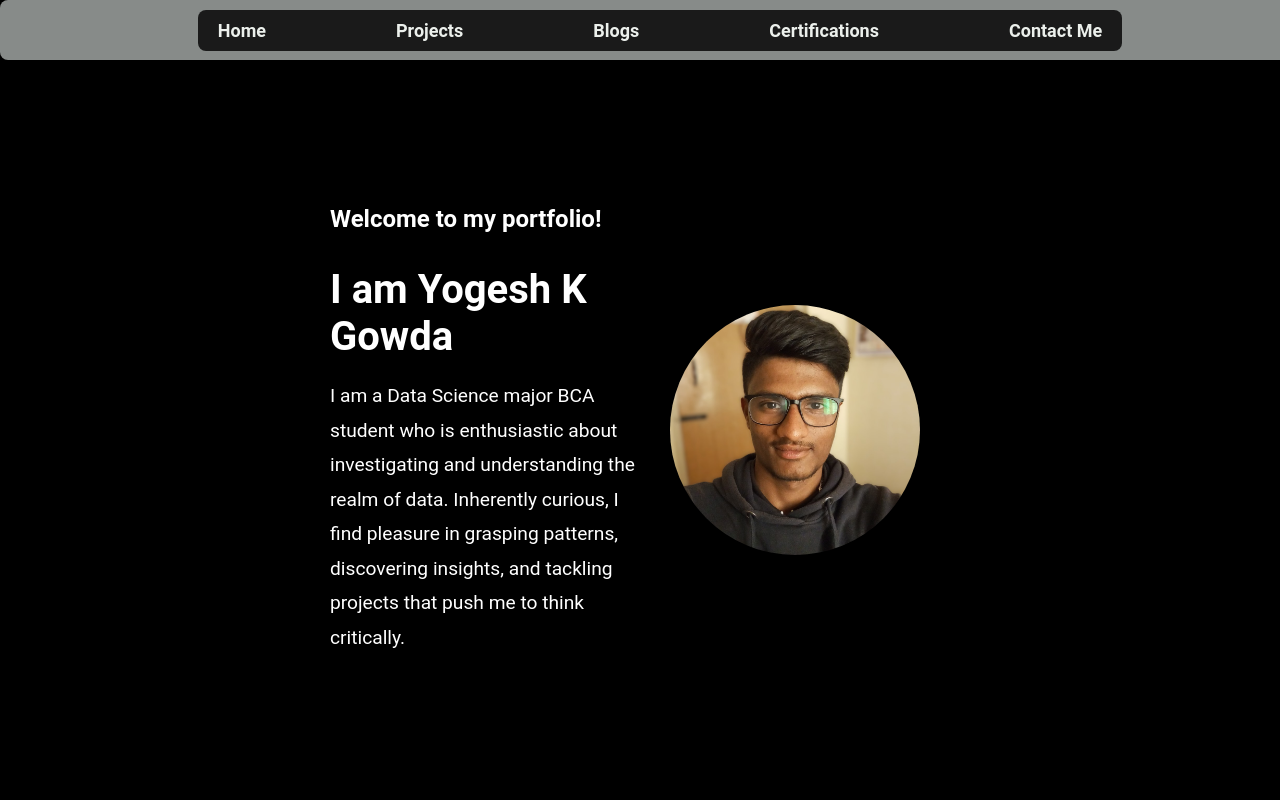
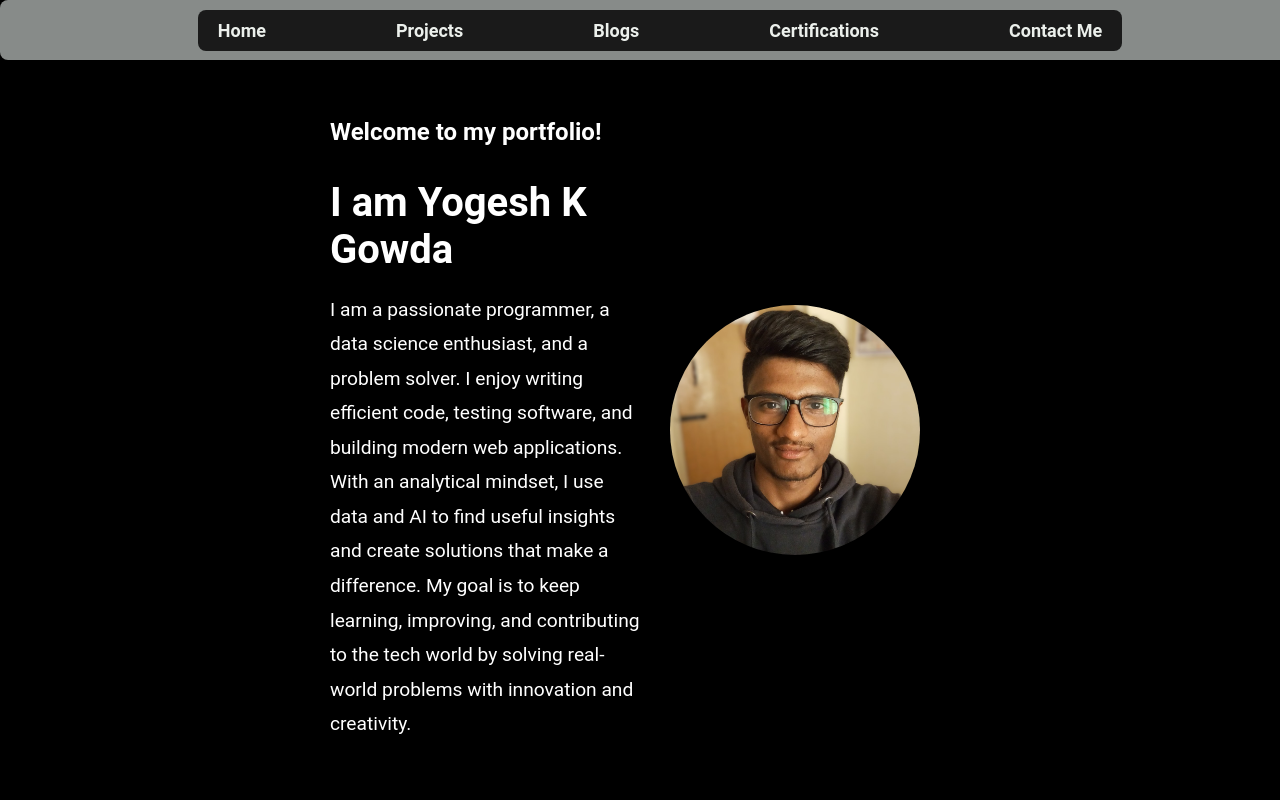
Before and after one commit to Yogi-Gowda/My_portfolio, a React (Create React App) app in the folder frontend/: page / in a window 1280 px wide. Shown: the top 800 px of the page. Built offline with nearby package versions, Linux system fonts and the light colour scheme.

Commit message:
Update Hero.js

```diff
--- a/frontend/src/components/Hero.js
+++ b/frontend/src/components/Hero.js
@@ -10,9 +10,11 @@ function Hero() {
           <h3>Welcome to my portfolio!</h3>
           <h2>I am Yogesh K Gowda</h2>
           <p>
-            I am a Data Science major BCA student who is enthusiastic about investigating
-            and understanding the realm of data. Inherently curious, I find pleasure in grasping patterns,
-            discovering insights, and tackling projects that push me to think critically.
+            I am a passionate programmer, a data science enthusiast, and a problem solver.
+            I enjoy writing efficient code, testing software, and building modern web applications.
+            With an analytical mindset, I use data and AI to find useful insights and create solutions that
+            make a difference. My goal is to keep learning, improving, and contributing to the tech world by solving
+            real-world problems with innovation and creativity.
           </p>
         </div>
 
```
